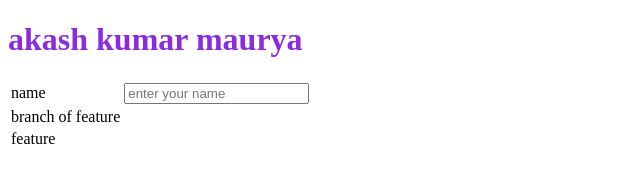
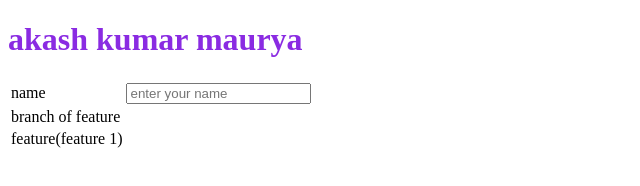
Before and after one commit to akashmaurya0/boot, a plain HTML site: page index.html in a window 1280 px wide. Shown: the full height of the page, 0-640 px from the left. Drawn offline with Linux system fonts and the light colour scheme.

Commit message:
ffeature added

```diff
--- a/index.html
+++ b/index.html
@@ -14,7 +14,7 @@
             <td><input type="text" name="name" id="username" placeholder="enter your name"></td>
         </tr>
         <tr><td>branch of feature</td></tr>
-        <tr><td>feature</td></tr>
+        <tr><td>feature(feature 1)</td></tr>
     </table>
 </body>
 </html>
```
